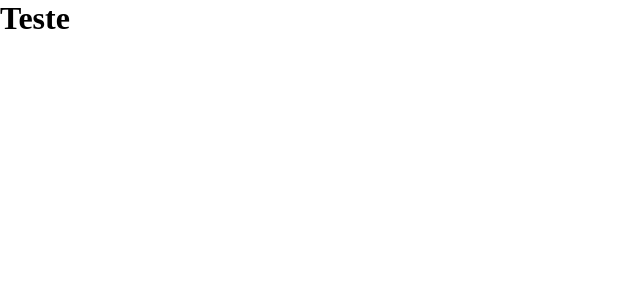
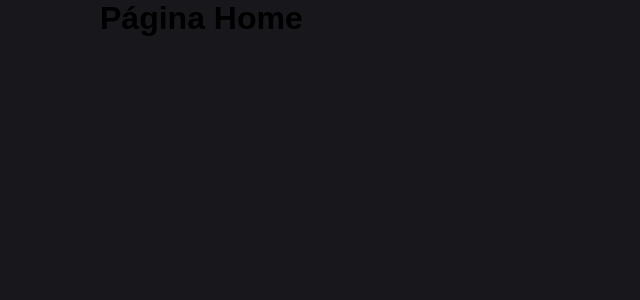
Before and after one commit to rjunio98/criptomoedas, a React (Vite) app: page / in a window 1280 px wide. Shown: the top 300 px of the page, without its empty margins (0-640 px from the left). Built offline with nearby package versions, Linux system fonts and the light colour scheme.

Commit message:
criando projeto

```diff
--- a/package.json
+++ b/package.json
@@ -11,7 +11,8 @@
   },
   "dependencies": {
     "react": "^18.2.0",
-    "react-dom": "^18.2.0"
+    "react-dom": "^18.2.0",
+    "react-router-dom": "^6.15.0"
   },
   "devDependencies": {
     "@types/react": "^18.2.15",
--- a/src/App.tsx
+++ b/src/App.tsx
@@ -1,13 +1,10 @@
-import { useState } from 'react'
+
+import {RouterProvider} from 'react-router-dom'
+import { router } from './routes'
 
 function App() {
-
-
   return (
-    <div>
-      <h1>Teste</h1>
-
-    </div>
+    <RouterProvider router={router}/>
   )
 }
 
--- a/src/index.css
+++ b/src/index.css
@@ -3,3 +3,16 @@
     padding: 0;
     box-sizing: border-box;
 }
+
+body {
+    background-color: #18171c;
+    width: 100%;
+    max-width: 1080px;
+    margin: 0 auto;
+    font-family: sans-serif;
+    font-size: 16px;
+}
+
+button {
+    cursor: pointer;
+}
--- /dev/null
+++ b/src/pages/home/index.tsx
@@ -0,0 +1,8 @@
+
+export function Home(){
+    return (
+        <div>
+            <h1>Página Home</h1>
+        </div>
+    )
+}
--- /dev/null
+++ b/src/routes.tsx
@@ -0,0 +1,18 @@
+import { createBrowserRouter } from 'react-router-dom'
+
+import { Home } from './pages/home/index'
+import { Detail } from './pages/detail/index'
+import { Notfound } from './pages/notfound/index'
+
+const router = createBrowserRouter([
+    {
+        children:[
+            {
+                path: "/",
+                element: <Home/>
+            }
+        ]
+    }
+])
+
+export { router }
```
Also changed, not shown: src/pages/detail/index.tsx (added, +8 -0 lines), src/pages/notfound/index.tsx (added, +8 -0 lines), 1 other file (tests, documents, lock files or other folders).
